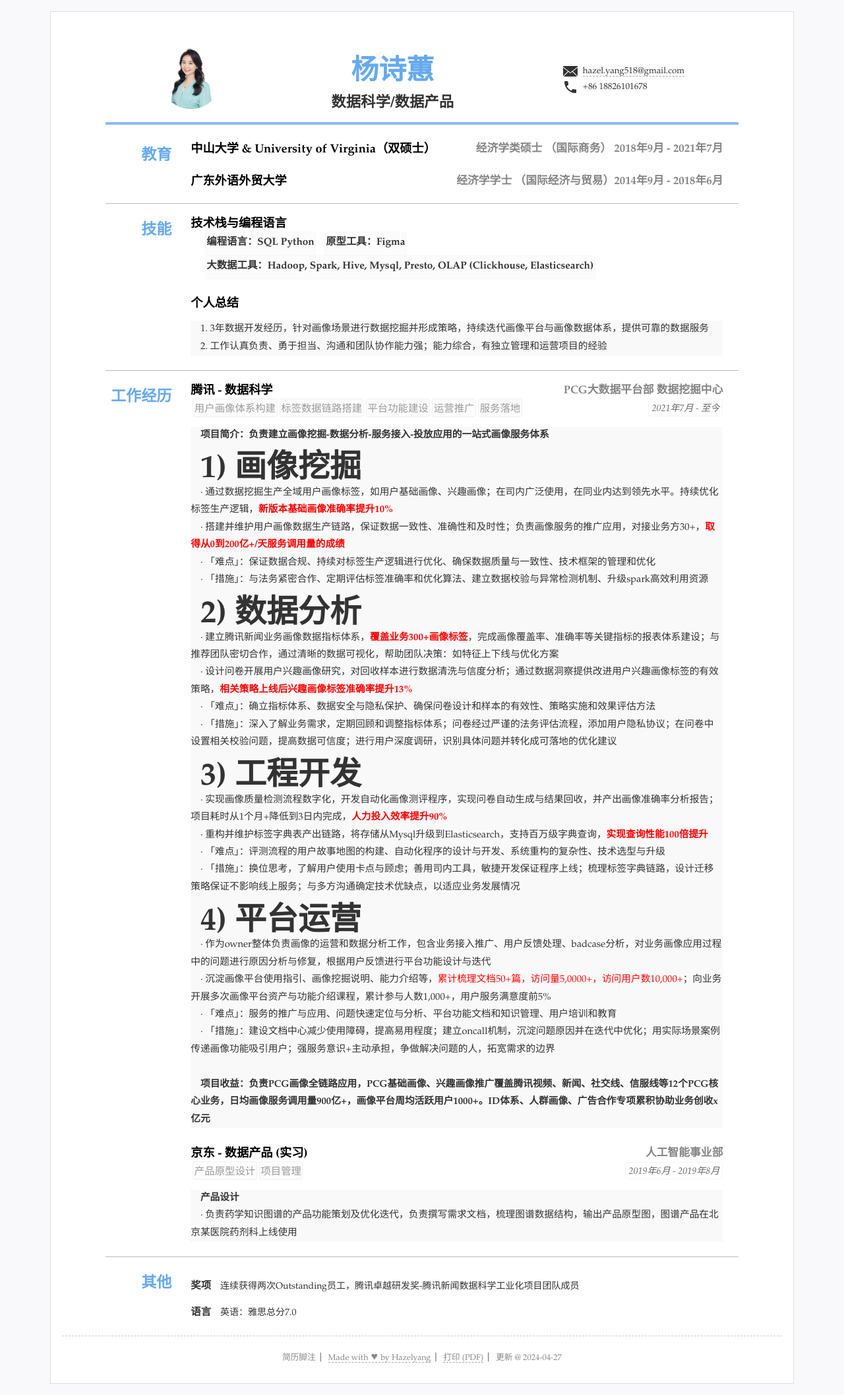
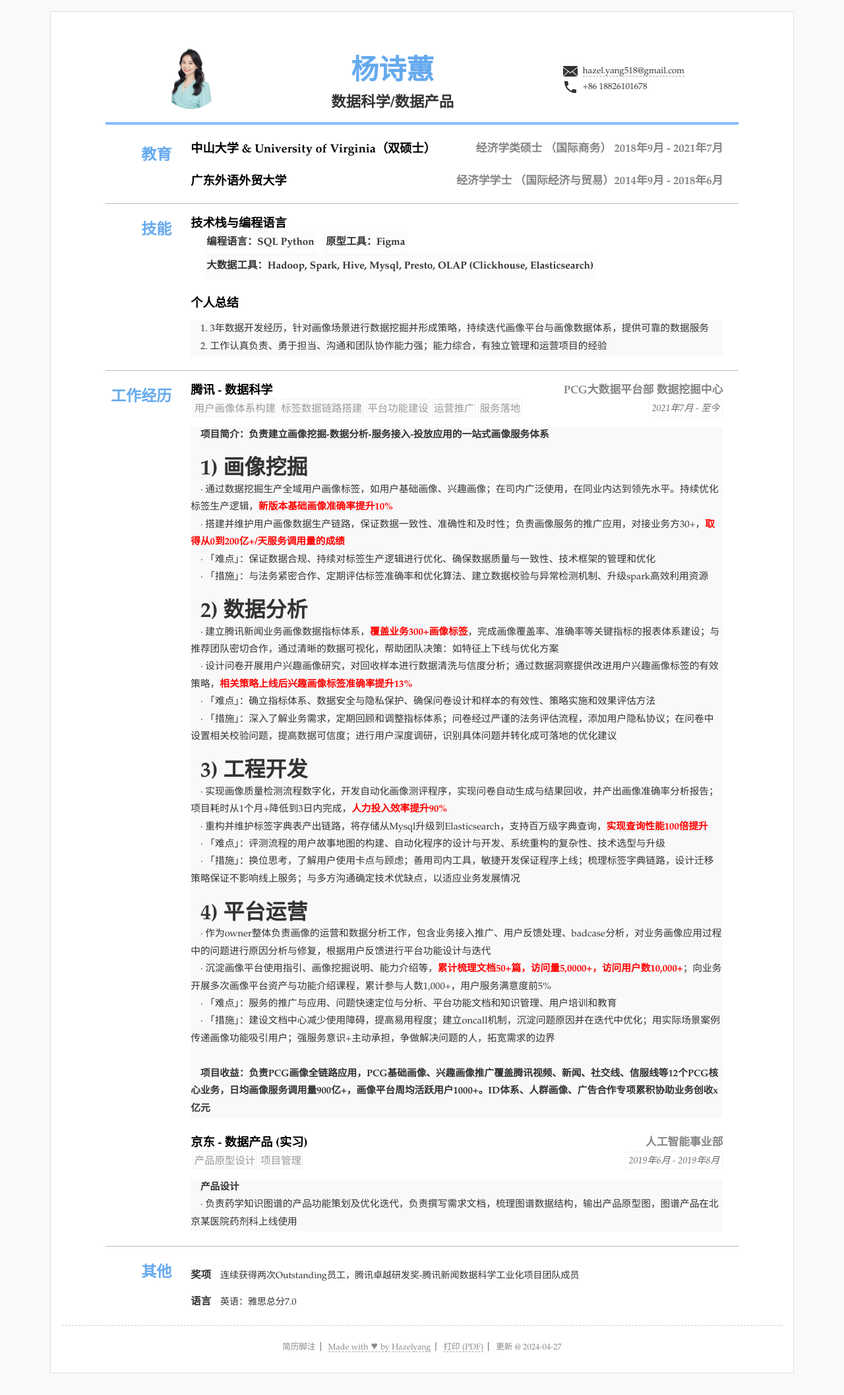
Before and after one commit to kuailexiaoshenxian/cn-wx-cv, a Jekyll site: the page built from index.html, in a window 1280 px wide. Shown: the whole page at 66% size. Built offline with Jekyll 4.4.1, drawn with Linux system fonts in a browser that asks for light colours.

Commit message:
Update resume.yml

```diff
--- a/_data/resume.yml
+++ b/_data/resume.yml
@@ -99,27 +99,27 @@ main: #简历主要内容，
     # summary: 职务或者工作总结(自动折叠) 业务数据科学：负责新闻业务画像覆盖率、准确率提升，建立画像服务的指标监控体系 <br>  &nbsp &nbsp  平台数据开发：作为开发者完成数据平台的链路搭建和功能上线，为业务提供可靠的画像平台服务
     detail: <strong>项目简介：负责建立画像挖掘-数据分析-服务接入-投放应用的一站式画像服务体系</strong> <br>  &nbsp &nbsp
             <br>  &nbsp &nbsp
-            <font size=10><strong> 1) 画像挖掘</strong></font> <br>  &nbsp &nbsp
+            <font size=6><strong> 1) 画像挖掘</strong></font> <br>  &nbsp &nbsp
             · 通过数据挖掘生产全域用户画像标签，如用户基础画像、兴趣画像；在司内广泛使用，在同业内达到领先水平。持续优化标签生产逻辑，<font color=#FF000><strong>新版本基础画像准确率提升10%</strong></font> <br> &nbsp &nbsp
             · 搭建并维护用户画像数据生产链路，保证数据一致性、准确性和及时性；负责画像服务的推广应用，对接业务方30+，<font color=#FF000><strong>取得从0到200亿+/天服务调用量的成绩</strong></font>  <br>  &nbsp &nbsp
             · 「难点」：保证数据合规、持续对标签生产逻辑进行优化、确保数据质量与一致性、技术框架的管理和优化 <br>  &nbsp &nbsp
             · 「措施」：与法务紧密合作、定期评估标签准确率和优化算法、建立数据校验与异常检测机制、升级spark高效利用资源 <br>  &nbsp &nbsp
             <br>  &nbsp &nbsp
-            <font size=10><strong> 2) 数据分析</strong></font>  <br>  &nbsp &nbsp
+            <font size=6><strong> 2) 数据分析</strong></font>  <br>  &nbsp &nbsp
             · 建立腾讯新闻业务画像数据指标体系，<font color=#FF000><strong>覆盖业务300+画像标签</strong></font>，完成画像覆盖率、准确率等关键指标的报表体系建设；与推荐团队密切合作，通过清晰的数据可视化，帮助团队决策：如特征上下线与优化方案 <br>  &nbsp &nbsp
             · 设计问卷开展用户兴趣画像研究，对回收样本进行数据清洗与信度分析；通过数据洞察提供改进用户兴趣画像标签的有效策略，<font color=#FF000><strong>相关策略上线后兴趣画像标签准确率提升13%</strong></font> <br>  &nbsp &nbsp
             · 「难点」：确立指标体系、数据安全与隐私保护、确保问卷设计和样本的有效性、策略实施和效果评估方法 <br>  &nbsp &nbsp
             · 「措施」：深入了解业务需求，定期回顾和调整指标体系；问卷经过严谨的法务评估流程，添加用户隐私协议；在问卷中设置相关校验问题，提高数据可信度；进行用户深度调研，识别具体问题并转化成可落地的优化建议 <br>  &nbsp &nbsp
             <br>  &nbsp &nbsp
-            <font size=10><strong> 3) 工程开发</strong></font>  <br>  &nbsp &nbsp
+            <font size=6><strong> 3) 工程开发</strong></font>  <br>  &nbsp &nbsp
             · 实现画像质量检测流程数字化，开发自动化画像测评程序，实现问卷自动生成与结果回收，并产出画像准确率分析报告；项目耗时从1个月+降低到3日内完成，<font color=#FF000><strong>人力投入效率提升90% </strong></font> <br>  &nbsp &nbsp
             · 重构并维护标签字典表产出链路，将存储从Mysql升级到Elasticsearch，支持百万级字典查询，<font color=#FF000><strong>实现查询性能100倍提升</strong></font> <br>  &nbsp &nbsp
             · 「难点」：评测流程的用户故事地图的构建、自动化程序的设计与开发、系统重构的复杂性、技术选型与升级 <br>  &nbsp &nbsp
             · 「措施」：换位思考，了解用户使用卡点与顾虑；善用司内工具，敏捷开发保证程序上线；梳理标签字典链路，设计迁移策略保证不影响线上服务；与多方沟通确定技术优缺点，以适应业务发展情况 <br>  &nbsp &nbsp
             <br>  &nbsp &nbsp
-            <font size=10><strong> 4) 平台运营</strong></font>  <br>  &nbsp &nbsp
+            <font size=6><strong> 4) 平台运营</strong></font>  <br>  &nbsp &nbsp
             · 作为owner整体负责画像的运营和数据分析工作，包含业务接入推广、用户反馈处理、badcase分析，对业务画像应用过程中的问题进行原因分析与修复，根据用户反馈进行平台功能设计与迭代 <br>  &nbsp &nbsp
-            · 沉淀画像平台使用指引、画像挖掘说明、能力介绍等，<font color=#FF000>累计梳理文档50+篇，访问量5,0000+，访问用户数10,000+</strong></font>；向业务开展多次画像平台资产与功能介绍课程，累计参与人数1,000+，用户服务满意度前5% <br>  &nbsp &nbsp
+            · 沉淀画像平台使用指引、画像挖掘说明、能力介绍等，<font color=#FF000><strong>累计梳理文档50+篇，访问量5,0000+，访问用户数10,000+</strong></font>；向业务开展多次画像平台资产与功能介绍课程，累计参与人数1,000+，用户服务满意度前5% <br>  &nbsp &nbsp
             · 「难点」：服务的推广与应用、问题快速定位与分析、平台功能文档和知识管理、用户培训和教育 <br>  &nbsp &nbsp
             · 「措施」：建设文档中心减少使用障碍，提高易用程度；建立oncall机制，沉淀问题原因并在迭代中优化；用实际场景案例传递画像功能吸引用户；强服务意识+主动承担，争做解决问题的人，拓宽需求的边界 <br>  &nbsp &nbsp
             <br>  &nbsp &nbsp
```
